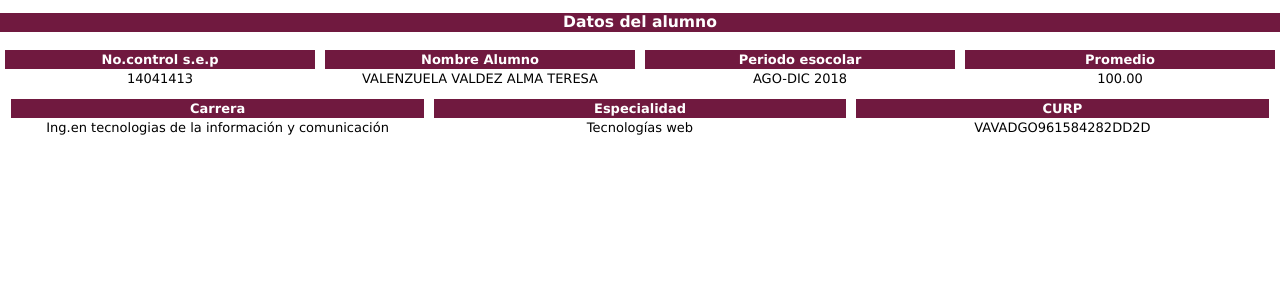
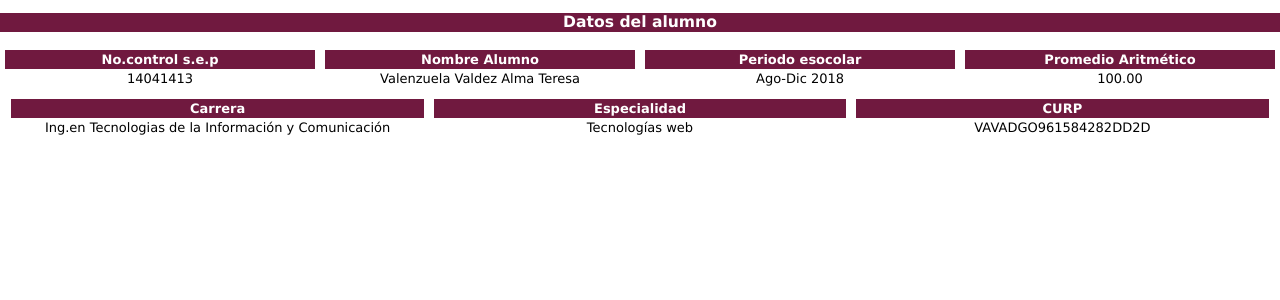
Before and after one commit to desarrollowebp/SIIT, an Angular app: page /calificacionesParciales in a window 1280 px wide. Shown: the top 300 px of the page. Built offline with nearby package versions, Linux system fonts and the light colour scheme.

Commit message:
Hacer corresponder minúsculas y mayúsculas

```diff
--- a/src/app/calificaciones-parciales/calificaciones-parciales.component.html
+++ b/src/app/calificaciones-parciales/calificaciones-parciales.component.html
@@ -9,14 +9,14 @@
     </li>
     <li class="submeniu">
       <p id="titulo">Nombre Alumno</p>
-      <p>VALENZUELA VALDEZ ALMA TERESA </p>
+      <p>Valenzuela Valdez Alma Teresa </p>
     </li>
     <li class="submeniu" id="control">
       <p id="titulo">Periodo esocolar </p>
-      <p>AGO-DIC 2018</p>
+      <p>Ago-Dic 2018</p>
     </li>
     <li class="submeniu">
-      <p id="titulo">Promedio</p>
+      <p id="titulo">Promedio Aritmético</p>
       <p>100.00</p>
     </li>
 
@@ -25,7 +25,7 @@
   <ul>
     <li class="submeniu">
         <p id="titulo"> Carrera</p>
-        <p>Ing.en tecnologias de la información y comunicación</p>
+        <p>Ing.en Tecnologias de la Información y Comunicación</p>
       </li>
       <li class="submeniu">
         <p id="titulo"> Especialidad</p>
```
